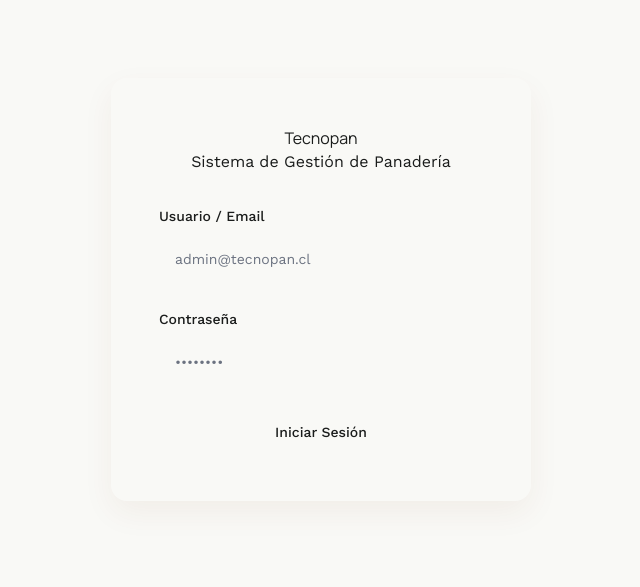
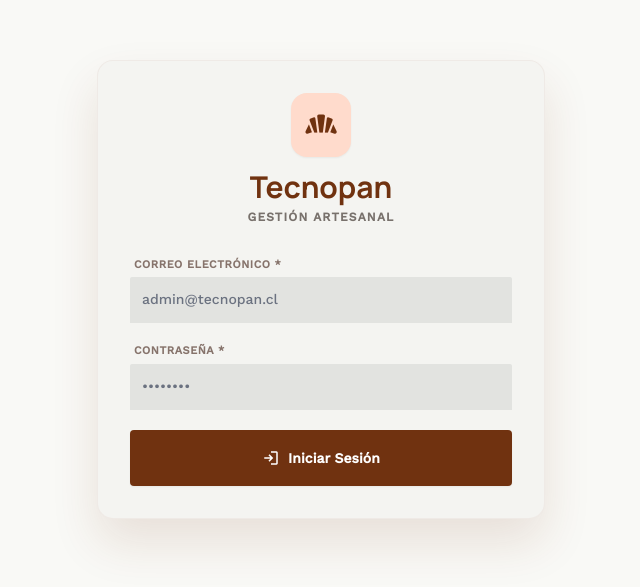
Before and after one commit to vasalgadog/tecnoadmin, a React (Vite) app: page /tecnoadmin/login in a window 1280 px wide. Shown: the part 111-698 px from the top of the page, without its empty margins (319-959 px from the left). Built offline with nearby package versions, Linux system fonts and the light colour scheme; no server answers.

Commit message:
feat(auth): login con supabase auth, proteccion de rutas y header authorization bearer

```diff
--- a/src/App.tsx
+++ b/src/App.tsx
@@ -1,5 +1,6 @@
-import { BrowserRouter, Routes, Route } from 'react-router-dom';
+import { BrowserRouter, Routes, Route, Navigate } from 'react-router-dom';
 import DashboardLayout from './layouts/DashboardLayout';
+import ProtectedRoute from './components/ProtectedRoute';
 import './App.css';
 
 import Login from './pages/Login';
@@ -16,6 +17,8 @@
       <Routes>
         <Route path="/login" element={<Login />} />
 
+        {/* Protected Routes */}
+        <Route element={<ProtectedRoute />}>
           <Route element={<DashboardLayout />}>
             <Route path="/" element={<Inicio />} />
             <Route path="/verCajas" element={<VerCajas />} />
@@ -24,6 +27,10 @@
             <Route path="/productos" element={<Productos />} />
             <Route path="/tecnocard" element={<Tecnocard />} />
           </Route>
+        </Route>
+
+        {/* Fallback route */}
+        <Route path="*" element={<Navigate to="/" replace />} />
       </Routes>
     </BrowserRouter>
   )
--- /dev/null
+++ b/src/components/ProtectedRoute.tsx
@@ -0,0 +1,40 @@
+import { useEffect, useState } from 'react';
+import { Navigate, Outlet } from 'react-router-dom';
+import { supabase } from '../lib/supabase';
+import type { Session } from '@supabase/supabase-js';
+
+export default function ProtectedRoute() {
+  const [session, setSession] = useState<Session | null>(null);
+  const [loading, setLoading] = useState(true);
+
+  useEffect(() => {
+    supabase.auth.getSession().then(({ data: { session } }) => {
+      setSession(session);
+      setLoading(false);
+    });
+
+    const { data: { subscription } } = supabase.auth.onAuthStateChange((_event, session) => {
+      setSession(session);
+      setLoading(false);
+    });
+
+    return () => subscription.unsubscribe();
+  }, []);
+
+  if (loading) {
+    return (
+      <div className="h-screen w-full flex items-center justify-center bg-surface">
+        <div className="flex flex-col items-center gap-3">
+          <span className="material-symbols-outlined animate-spin text-4xl text-primary">autorenew</span>
+          <p className="text-xs font-label uppercase tracking-widest text-outline font-bold">Verificando sesión...</p>
+        </div>
+      </div>
+    );
+  }
+
+  if (!session) {
+    return <Navigate to="/login" replace />;
+  }
+
+  return <Outlet />;
+}
--- a/src/layouts/DashboardLayout.tsx
+++ b/src/layouts/DashboardLayout.tsx
@@ -1,6 +1,7 @@
 import * as React from 'react';
 import { useState } from 'react';
-import { Outlet, Link, useLocation } from 'react-router-dom';
+import { Outlet, Link, useLocation, useNavigate } from 'react-router-dom';
+import { supabase } from '../lib/supabase';
 import { formatCLP, parseCLP } from '../utils/formatters';
 
 const navItems = [
@@ -24,6 +25,7 @@
 
 export default function DashboardLayout() {
   const location = useLocation();
+  const navigate = useNavigate();
   const [isExpenseModalOpen, setIsExpenseModalOpen] = useState(false);
 
   // Sidebar responsive state
@@ -113,7 +115,14 @@
         </nav>
 
         <div className={`mt-auto pt-4 border-t border-outline-variant/10 px-2 xl:px-6 max-[499px]:px-6 ${isSidebarExpanded ? '!px-6' : ''}`}>
-          <button className={`flex items-center py-3 text-stone-600 hover:text-[#703210] hover:bg-[#f9f9f6] transition-colors duration-200 rounded-lg justify-center w-full xl:justify-start xl:px-4 max-[499px]:justify-start max-[499px]:px-4 ${isSidebarExpanded ? '!w-full !justify-start !px-4' : ''}`} title="Cerrar Sesión">
+          <button
+            onClick={async () => {
+              await supabase.auth.signOut();
+              navigate('/login');
+            }}
+            className={`flex items-center py-3 text-stone-600 hover:text-[#703210] hover:bg-[#f9f9f6] transition-colors duration-200 rounded-lg justify-center w-full xl:justify-start xl:px-4 max-[499px]:justify-start max-[499px]:px-4 ${isSidebarExpanded ? '!w-full !justify-start !px-4' : ''}`}
+            title="Cerrar Sesión"
+          >
             <span className={`material-symbols-outlined mr-0 xl:mr-3 max-[499px]:mr-3 ${isSidebarExpanded ? '!mr-3' : ''}`}>logout</span>
             <span className={`text-sm font-label uppercase tracking-wide hidden xl:block max-[499px]:block ${isSidebarExpanded ? '!block' : ''}`}>Cerrar Sesión</span>
           </button>
--- a/src/lib/supabase.ts
+++ b/src/lib/supabase.ts
@@ -7,4 +7,33 @@
   throw new Error("Missing Supabase environment variables");
 }
 
-export const supabase = createClient(supabaseUrl, supabaseAnonKey);
+export const supabase = createClient(supabaseUrl, supabaseAnonKey, {
+  auth: {
+    persistSession: true,
+    autoRefreshToken: true,
+    detectSessionInUrl: true,
+  },
+  global: {
+    headers: {
+      'x-client-info': 'tecnoadmin',
+    },
+    fetch: async (url, options = {}) => {
+      const headers = new Headers(options.headers || {});
+
+      try {
+        const { data } = await supabase.auth.getSession();
+        const token = data?.session?.access_token;
+        if (token) {
+          headers.set('Authorization', `Bearer ${token}`);
+        }
+      } catch {
+        // Continue with default headers if session fetch fails
+      }
+
+      return fetch(url, {
+        ...options,
+        headers,
+      });
+    },
+  },
+});
--- a/src/pages/Login.tsx
+++ b/src/pages/Login.tsx
@@ -1,33 +1,104 @@
+import { useState } from 'react';
 import { useNavigate } from 'react-router-dom';
-import Button from '../components/Button';
-import './Pages.css';
+import { supabase } from '../lib/supabase';
 
 export default function Login() {
   const navigate = useNavigate();
+  const [email, setEmail] = useState('');
+  const [password, setPassword] = useState('');
+  const [loading, setLoading] = useState(false);
+  const [error, setError] = useState<string | null>(null);
 
-  const handleLogin = (e: React.FormEvent) => {
+  const handleLogin = async (e: React.FormEvent) => {
     e.preventDefault();
-    navigate('/Inicio');
+    setError(null);
+    setLoading(true);
+
+    try {
+      const { data, error: authError } = await supabase.auth.signInWithPassword({
+        email: email.trim(),
+        password,
+      });
+
+      if (authError) throw authError;
+
+      if (data.session) {
+        navigate('/');
+      }
+    } catch (err: any) {
+      console.error('Error al iniciar sesión:', err);
+      setError(err.message || 'Credenciales incorrectas o error en el servidor.');
+    } finally {
+      setLoading(false);
+    }
   };
 
   return (
-    <div className="login-page surface-container-highest flex-center">
-      <div className="glass-modal login-card ambient-shadow ghost-border">
-        <h1 className="display" style={{ color: 'var(--primary)' }}>Tecnopan</h1>
-        <p className="subtitle">Sistema de Gestión de Panadería</p>
+    <div className="min-h-screen bg-surface flex items-center justify-center p-4">
+      <div className="bg-surface-container-low w-full max-w-md rounded-2xl shadow-[0_24px_48px_rgba(115,53,18,0.12)] p-8 border border-outline-variant/20">
+        <div className="text-center mb-8">
+          <div className="inline-flex p-3 rounded-2xl bg-primary-fixed text-primary mb-3 shadow-sm">
+            <span className="material-symbols-outlined text-4xl" style={{ fontVariationSettings: "'FILL' 1" }}>bakery_dining</span>
+          </div>
+          <h1 className="text-3xl font-headline font-extrabold text-[#703210]">Tecnopan</h1>
+          <p className="text-xs font-label uppercase tracking-widest text-stone-500 font-bold mt-1">Gestión Artesanal</p>
+        </div>
 
-        <form className="login-form" onSubmit={handleLogin}>
-          <div className="input-group">
-            <label>Usuario / Email</label>
-            <input type="text" className="filled-input" placeholder="admin@tecnopan.cl" />
+        {error && (
+          <div className="mb-6 bg-error-container text-on-error-container text-xs font-bold p-3 rounded-lg flex items-center">
+            <span className="material-symbols-outlined mr-2 text-base">error</span>
+            {error}
           </div>
-          <div className="input-group">
-            <label>Contraseña</label>
-            <input type="password" className="filled-input" placeholder="••••••••" />
+        )}
+
+        <form onSubmit={handleLogin} className="space-y-5">
+          <div className="space-y-1">
+            <label className="block text-[11px] font-label uppercase tracking-wider text-outline px-1 font-bold">
+              Correo Electrónico *
+            </label>
+            <input
+              required
+              type="email"
+              value={email}
+              onChange={(e) => setEmail(e.target.value)}
+              className="w-full bg-surface-container-highest border-b-2 border-transparent focus:border-primary border-t-0 border-x-0 rounded-t-sm focus:ring-0 text-sm py-3 px-3 transition-colors font-medium text-on-surface"
+              placeholder="admin@tecnopan.cl"
+              autoComplete="email"
+            />
           </div>
-          <Button variant="primary" type="submit" className="w-full">
-            Iniciar Sesión
-          </Button>
+
+          <div className="space-y-1">
+            <label className="block text-[11px] font-label uppercase tracking-wider text-outline px-1 font-bold">
+              Contraseña *
+            </label>
+            <input
+              required
+              type="password"
+              value={password}
+              onChange={(e) => setPassword(e.target.value)}
+              className="w-full bg-surface-container-highest border-b-2 border-transparent focus:border-primary border-t-0 border-x-0 rounded-t-sm focus:ring-0 text-sm py-3 px-3 transition-colors font-medium text-on-surface"
+              placeholder="••••••••"
+              autoComplete="current-password"
+            />
+          </div>
+
+          <button
+            type="submit"
+            disabled={loading}
+            className="w-full py-3.5 mt-2 text-sm font-bold bg-primary text-white rounded-lg shadow-sm hover:opacity-90 transition-all disabled:opacity-50 flex items-center justify-center gap-2"
+          >
+            {loading ? (
+              <>
+                <span className="material-symbols-outlined animate-spin text-lg">autorenew</span>
+                Iniciando sesión...
+              </>
+            ) : (
+              <>
+                <span className="material-symbols-outlined text-lg">login</span>
+                Iniciar Sesión
+              </>
+            )}
+          </button>
         </form>
       </div>
     </div>
```
Lines whose indentation alone changed are shown as unchanged.
